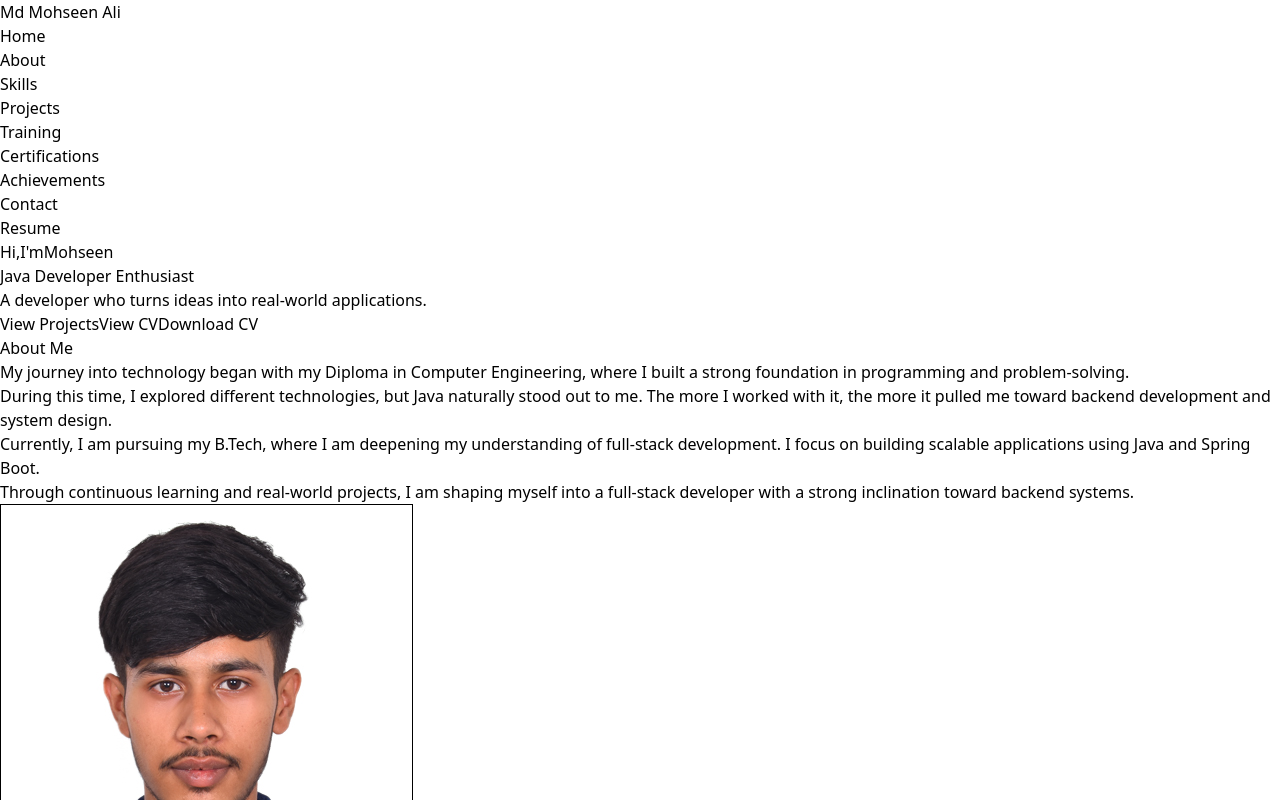
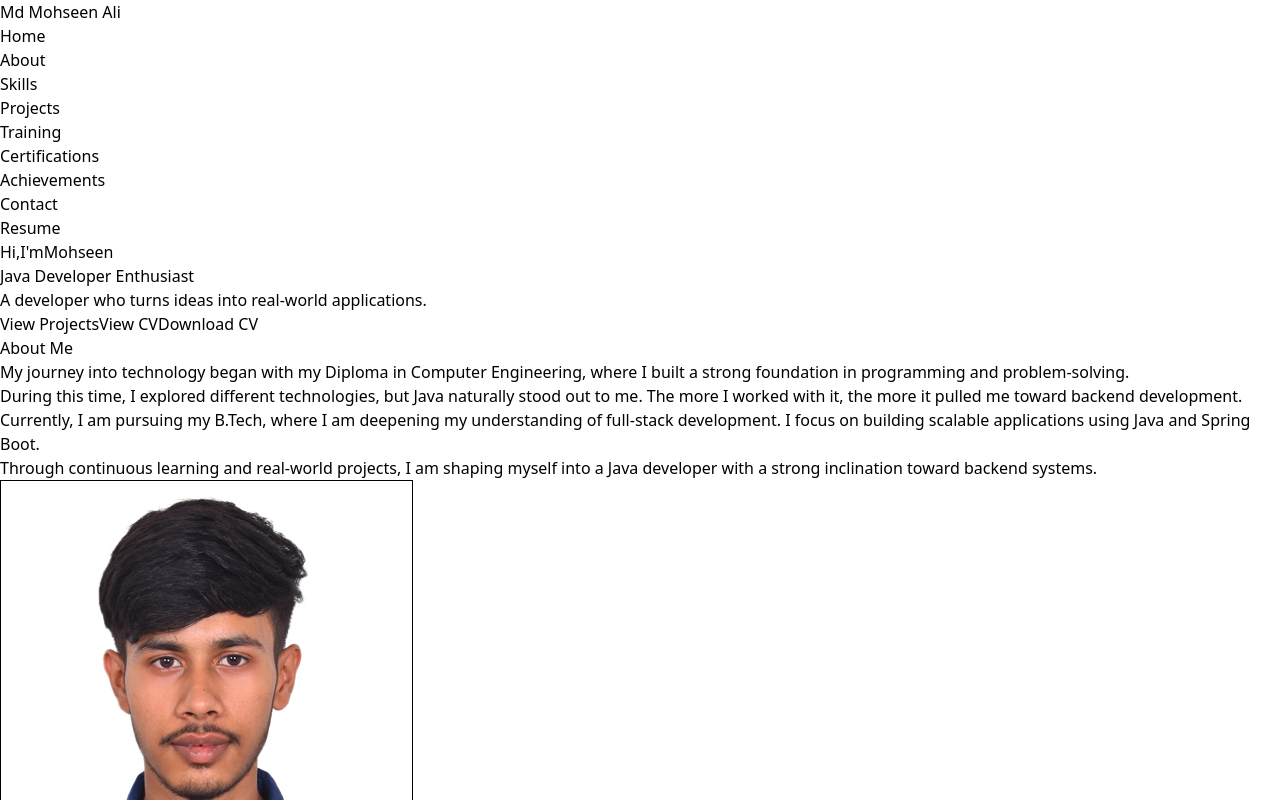
Before and after one commit to Md-Mohseen-Ali/portfolio-frontend, a React app: page / in a window 1280 px wide. Shown: the top 800 px of the page. Built offline with nearby package versions, Linux system fonts and the light colour scheme; the HTML template or start-up script is replaced by a standard one.

Commit message:
Update About.jsx

```diff
--- a/src/sections/About.jsx
+++ b/src/sections/About.jsx
@@ -88,7 +88,7 @@ function About() {
 
           <p className="about-item text-gray-400 mb-4 leading-relaxed">
             During this time, I explored different technologies, but Java naturally stood out to me.
-            The more I worked with it, the more it pulled me toward backend development and system design.
+            The more I worked with it, the more it pulled me toward backend development.
           </p>
 
           <p className="about-item text-gray-400 mb-4 leading-relaxed">
@@ -98,7 +98,7 @@ function About() {
 
           <p className="about-item text-gray-500 leading-relaxed">
             Through continuous learning and real-world projects,
-            I am shaping myself into a full-stack developer with a strong inclination toward backend systems.
+            I am shaping myself into a Java developer with a strong inclination toward backend systems.
           </p>
 
         </div>
```
